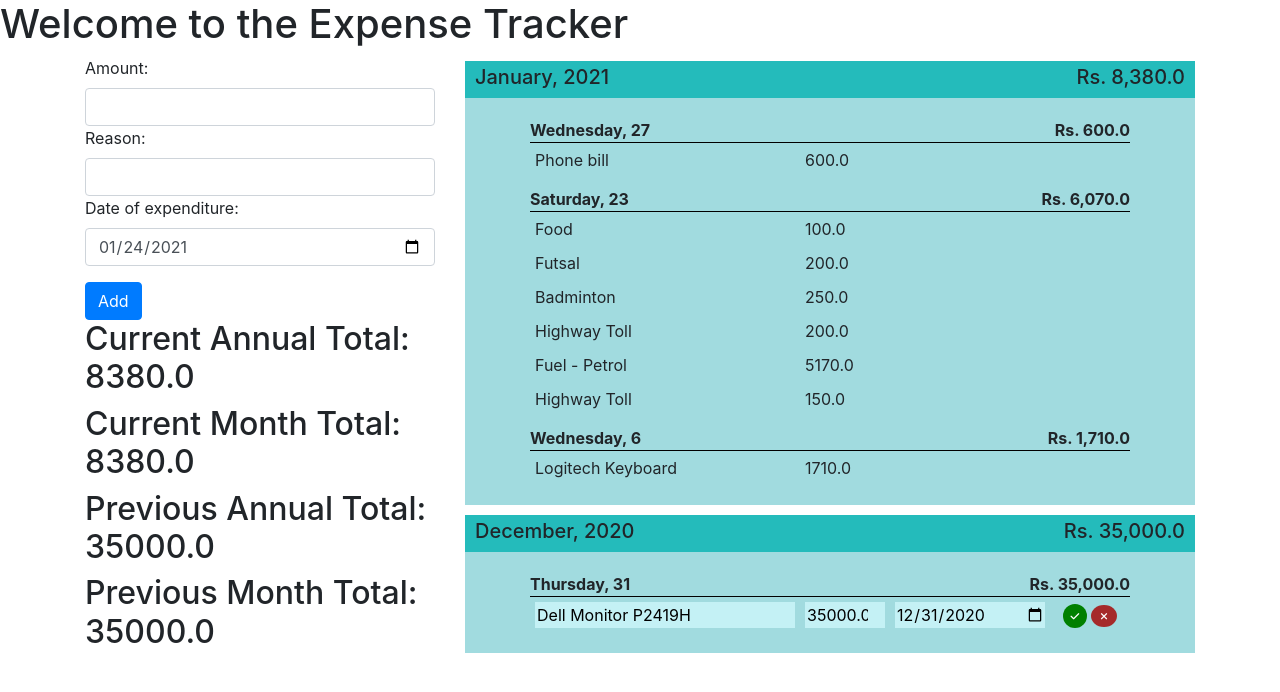
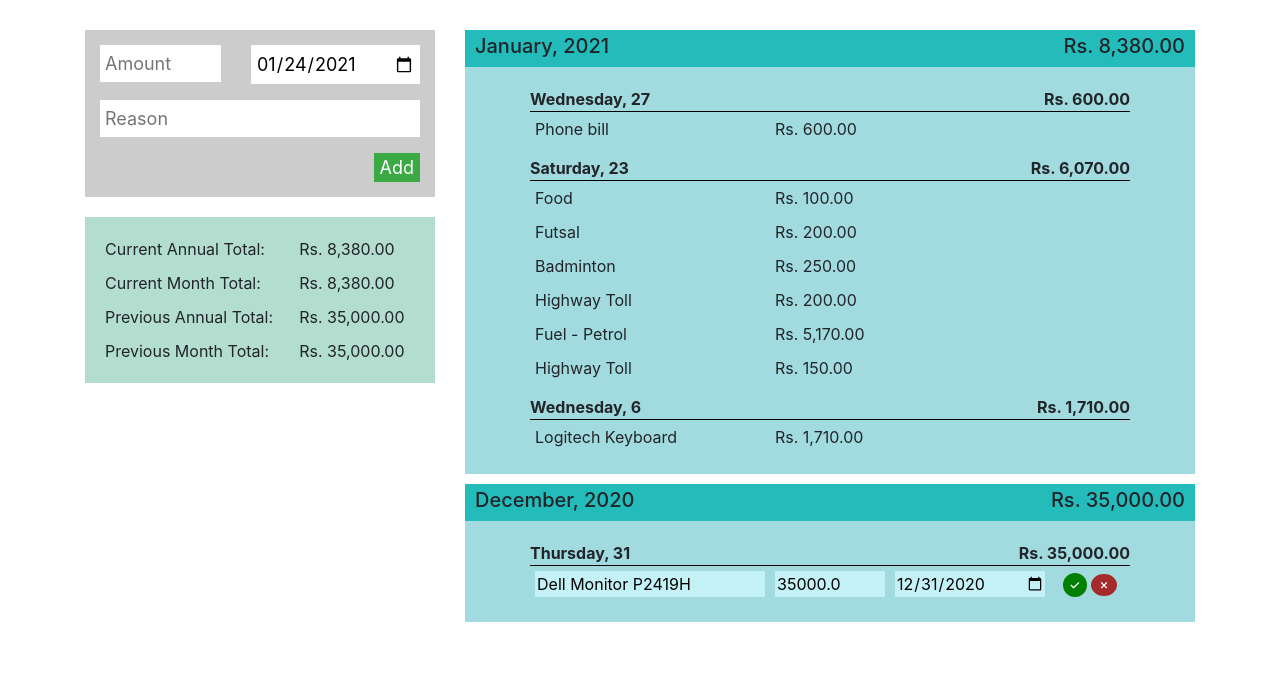
Before and after one commit to thilanse/expense-tracker, a Django app: page /expense/2/update/ in a window 1280 px wide. Shown: the top 692 px of the page. Run offline with Django 3.2, Linux system fonts and the light colour scheme; data comes from the database, SQL or seed files in the repository; both versions use the stored data as it was after the commit; some libraries are stand-ins or nearby versions.

Commit message:
Finished basic styling

```diff
--- a/expense_tracker/tracker/forms.py
+++ b/expense_tracker/tracker/forms.py
@@ -7,9 +7,9 @@ class ExpenseForm(forms.ModelForm):
     model = Expense
     fields = ['amount', 'reason', 'date_of_expenditure']
     widgets = {
-            'amount': forms.NumberInput(attrs={'class': 'form-control'}),
-            'reason': forms.TextInput(attrs={'class': 'form-control'}),
-            'date_of_expenditure': forms.DateInput(attrs={'type': 'date', 'class': 'form-control'})
+            'amount': forms.NumberInput(attrs={'class': 'add-form-field', 'placeholder': 'Amount'}),
+            'reason': forms.TextInput(attrs={'class': 'add-form-field mt-3 mb-3', 'placeholder': 'Reason'}),
+            'date_of_expenditure': forms.DateInput(attrs={'type': 'date', 'class': 'add-form-field'})
         }
 
 class ExpenseUpdateForm(forms.ModelForm):
--- a/expense_tracker/tracker/static/tracker/main.css
+++ b/expense_tracker/tracker/static/tracker/main.css
@@ -1,10 +1,68 @@
-.month-name{
+.add-expense-container{
+  background-color: rgb(204, 204, 204);
+  padding: 15px;
+  overflow: hidden;
+  font-size: 18px;
+}
 
+.add-expense-container input[type=number]{
+  width: 100%;
+  border: none;
+  padding: 5px;
+}
+
+.add-expense-container input[type=number]:focus{
+  outline: none;
+}
+
+.add-expense-container input[type=date]{
+  width: 100%;
+  border: none;
+  padding: 5px;
+}
+
+.add-expense-container input[type=date]:focus{
+  outline: none;
+}
+
+.add-expense-container input[type=text]{
+  width: 100%;
+  border: none;
+  padding: 5px;
+}
+
+.add-expense-container input[type=text]:focus{
+  outline: none;
+}
+
+.custom-add-btn{
+  background-color: rgb(59, 170, 68);
+  color: white;
+  float: right;
+  border: none;
+}
+
+.custom-add-btn:hover{
+  background-color: rgb(51, 136, 58);
+  cursor: pointer;
+}
+
+.custom-add-btn:focus{
+  outline: none;
+}
+
+.expense-total-summary-container{
+  margin-top: 20px;
+  background-color: rgb(178, 221, 207);
+  padding: 15px;
+}
+
+.expense-total-summary-container table{
+  width: 100%;
 }
 
 .monthly-expense-container{
-  margin-top: 5px;
-  margin-bottom: 5px;
+  margin-bottom: 10px;
 }
 
 .monthly-expense-container-header{
@@ -49,8 +107,12 @@
   width: 12%;
 }
 
+.delete-confirmation-actions a {
+  color: black;
+}
+
 .daily-expense-reason{
-  width: 45%;
+  width: 40%;
 }
 
 .daily-expense-reason input[type=text]{
@@ -64,7 +126,7 @@
 }
 
 .daily-expense-amount{
-  width: 15%;
+  width: 20%;
 }
 
 .daily-expense-amount input[type=number]{
--- a/expense_tracker/tracker/templates/tracker/home.html
+++ b/expense_tracker/tracker/templates/tracker/home.html
@@ -2,47 +2,66 @@
 {% load static %}
 {% load humanize %}
 {% block content %}
-  <h1>Welcome to the Expense Tracker</h1>
-  <div class="container">
+  <!-- <h1>Welcome to the Expense Tracker</h1> -->
+  <div class="container" style="margin-top: 30px;">
 
     <div class="row">
 
       <div class="col-4">
-        <div>
+        <div class="add-expense-container">
           <form action="{% url 'expense-create' %}" method="POST">
-            <div class="form-group">
-              {% csrf_token %}
-              {{ form }}
-              {{form.errors}}
+            {% csrf_token %}
+
+            <div class="row">
+              <div class="col">{{ form.amount }}</div>
+              <div class="col">{{ form.date_of_expenditure }}</div>
             </div>
-            <button type="submit" class="btn btn-primary">Add</button>
+            {{ form.reason }}
+            <div>
+              <button type="submit" class="custom-add-btn">Add</button>
+            </div>
+
+
           </form>
         </div>
-        <div>
-          <h2>Current Annual Total: {{ current_annual_cost }}</h2>
-          <h2>Current Month Total: {{ current_month_cost }}</h2>
-          <h2>Previous Annual Total: {{ previous_annual_cost }}</h2>
-          <h2>Previous Month Total: {{ previous_month_cost }}</h2>
+        <div class="expense-total-summary-container">
+          <table>
+            <tr>
+              <td>Current Annual Total:</td>
+              <td>Rs. {{ current_annual_cost|intcomma }}0</td>
+            </tr>
+            <tr>
+              <td>Current Month Total:</td>
+              <td>Rs. {{ current_month_cost|intcomma }}0</td>
+            </tr>
+            <tr>
+              <td>Previous Annual Total:</td>
+              <td>Rs. {{ previous_annual_cost|intcomma }}0</td>
+            </tr>
+            <tr>
+              <td>Previous Month Total:</td>
+              <td>Rs. {{ previous_month_cost|intcomma }}0</td>
+            </tr>
+          </table>
         </div>
       </div>
 
       <div class="col-8">
         <ul class="list-group">
           {% for annual_expense in expenses %}
-            <!-- <h3>{{ annual_expense.year }} | Total annual cost: {{ annual_expense.total_annual_cost }}</h3> -->
 
             {% for monthly_expense in annual_expense.annual_expenses %}
 
               <div class="monthly-expense-container">
                 <div class="monthly-expense-container-header">
-                  <h5 class="month-name">{{ monthly_expense.month_name }}, {{ annual_expense.year }} <span style="float: right;">Rs. {{ monthly_expense.total_monthly_cost|intcomma }}</span></h5>
+                  <h5>{{ monthly_expense.month_name }}, {{ annual_expense.year }} <span style="float: right;">Rs. {{ monthly_expense.total_monthly_cost|intcomma }}0</span></h5>
                 </div>
                 <div class="monthly-expense-container-content">
                   {% for daily_expense in monthly_expense.monthly_expenses %}
                     <div class="daily-expense-container">
 
                       <div class="daily-expense-container-header">
-                        {{ daily_expense.week_day_name }}, {{ daily_expense.day }} <span style="float: right;">Rs. {{ daily_expense.total_daily_cost|intcomma }}</span>
+                        {{ daily_expense.week_day_name }}, {{ daily_expense.day }} <span style="float: right;">Rs. {{ daily_expense.total_daily_cost|intcomma }}0</span>
                       </div>
 
                       <table class="daily-expense-table">
@@ -67,7 +86,7 @@
                               </td>
                             {% else %}
                               <td class="daily-expense-reason">{{ expense.reason }}</td>
-                              <td class="daily-expense-amount">{{ expense.amount }}</td>
+                              <td class="daily-expense-amount">Rs. {{ expense.amount|intcomma }}0</td>
                               <td class="daily-expense-actions" colspan="2" style="float: right;">
                                 {% if not update_id and not delete_id %}
                                   <a href="{% url 'expense-update' expense.id %}">Edit</a> |
```
Also changed, not shown: expense_tracker/db.sqlite3.
